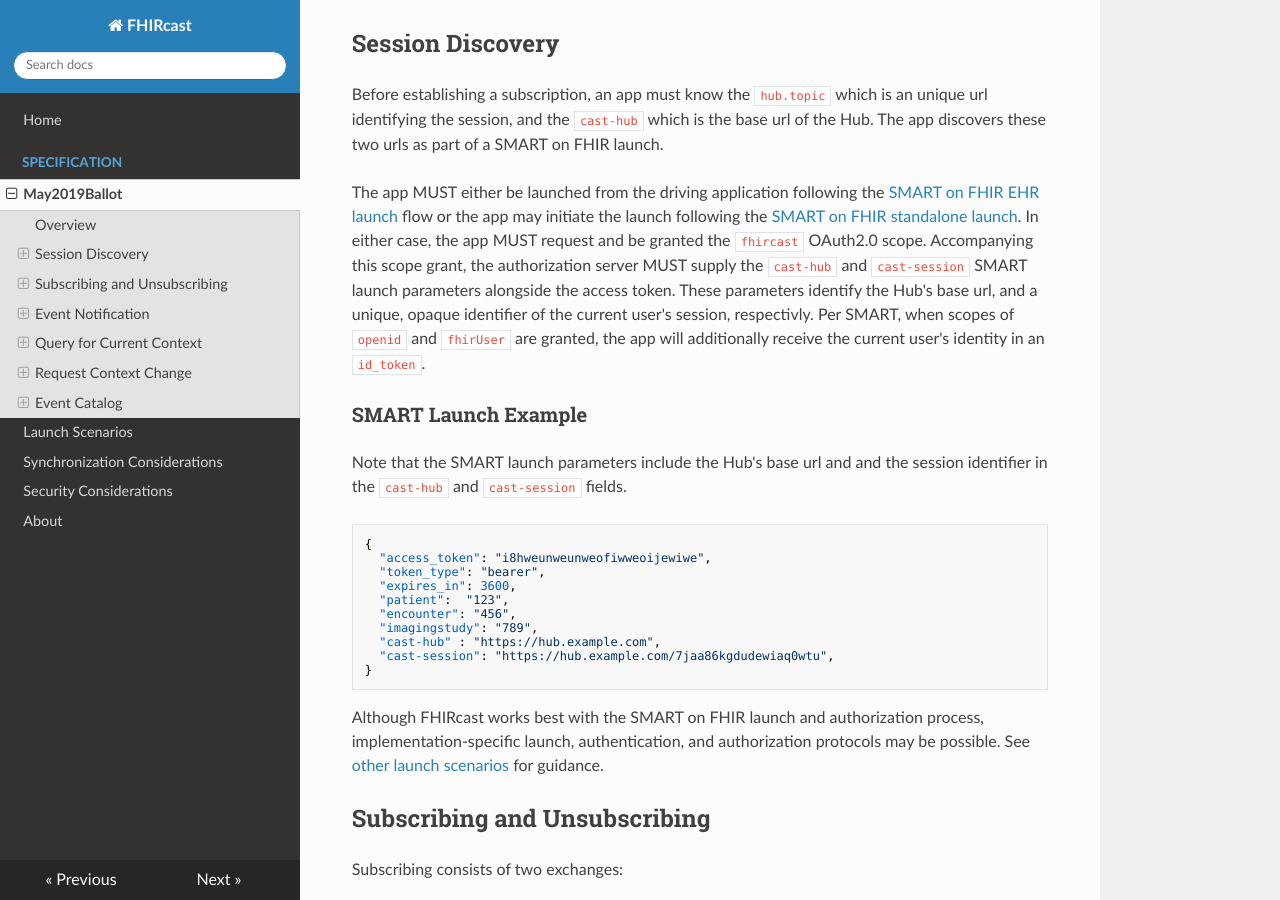
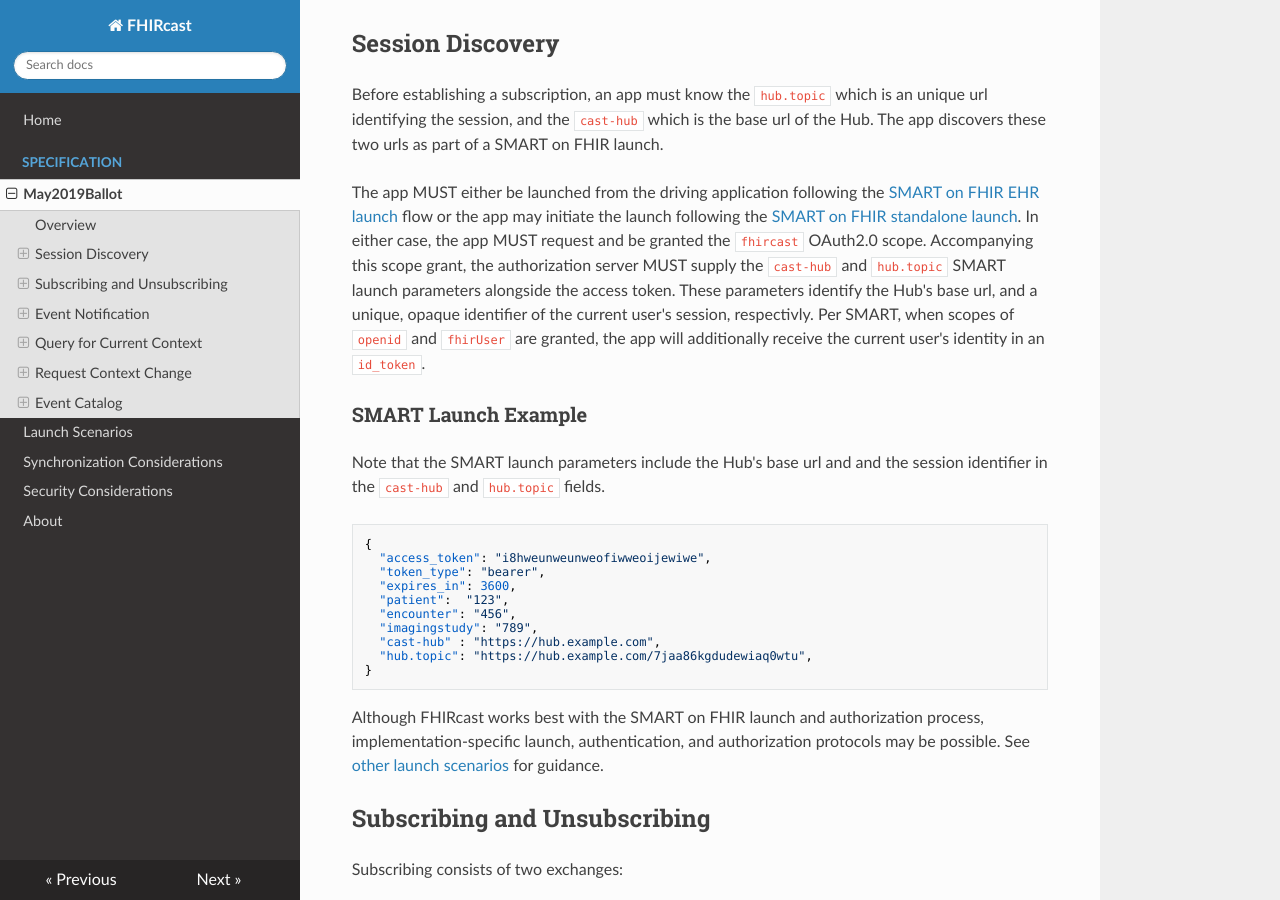
Before and after one commit to HL7/fhircast-docs, an MkDocs documentation site: the page built from docs/specification/May2019Ballot.md, in a window 1280 px wide and 900 px high, scrolled down 693 px. Built offline with MkDocs 1.6.1, drawn with Linux system fonts in a browser that asks for light colours; nearby versions of some CDN libraries; old or Windows-style settings are respelled for this version of MkDocs.

Commit message:
rename `cast-session` to `hub.topic`
Fixes #59

````diff
--- a/docs/specification/May2019Ballot.md
+++ b/docs/specification/May2019Ballot.md
@@ -11,10 +11,10 @@
 ## Session Discovery
 Before establishing a subscription, an app must know the `hub.topic` which is an unique url identifying the session, and the `cast-hub` which is the base url of the Hub. The app discovers these two urls as part of a SMART on FHIR launch.
 
-The app MUST either be launched from the driving application following the [SMART on FHIR EHR launch](http://www.hl7.org/fhir/smart-app-launch#ehr-launch-sequence) flow or the app may initiate the launch following the [SMART on FHIR standalone launch](http://www.hl7.org/fhir/smart-app-launch/#standalone-launch-sequence). In either case, the app MUST request and be granted the `fhircast` OAuth2.0 scope. Accompanying this scope grant, the authorization server MUST supply the `cast-hub` and `cast-session` SMART launch parameters alongside the access token. These parameters identify the Hub's base url, and a unique, opaque identifier of the current user's session, respectivly. Per SMART, when scopes of `openid` and `fhirUser` are granted, the app will additionally receive the current user's identity in an `id_token`.
+The app MUST either be launched from the driving application following the [SMART on FHIR EHR launch](http://www.hl7.org/fhir/smart-app-launch#ehr-launch-sequence) flow or the app may initiate the launch following the [SMART on FHIR standalone launch](http://www.hl7.org/fhir/smart-app-launch/#standalone-launch-sequence). In either case, the app MUST request and be granted the `fhircast` OAuth2.0 scope. Accompanying this scope grant, the authorization server MUST supply the `cast-hub` and `hub.topic` SMART launch parameters alongside the access token. These parameters identify the Hub's base url, and a unique, opaque identifier of the current user's session, respectivly. Per SMART, when scopes of `openid` and `fhirUser` are granted, the app will additionally receive the current user's identity in an `id_token`.
 
 ### SMART Launch Example
-Note that the SMART launch parameters include the Hub's base url and and the session identifier in the `cast-hub` and `cast-session` fields.
+Note that the SMART launch parameters include the Hub's base url and and the session identifier in the `cast-hub` and `hub.topic` fields.
 
 ```
 {
@@ -25,7 +25,7 @@
   "encounter": "456",
   "imagingstudy": "789",
   "cast-hub" : "https://hub.example.com",
-  "cast-session": "https://hub.example.com/7jaa86kgdudewiaq0wtu",
+  "hub.topic": "https://hub.example.com/7jaa86kgdudewiaq0wtu",
 }
 ```
 Although FHIRcast works best with the SMART on FHIR launch and authorization process, implementation-specific launch, authentication, and authorization  protocols may be possible. See [other launch scenarios](/launch-scenarios) for guidance.
````
